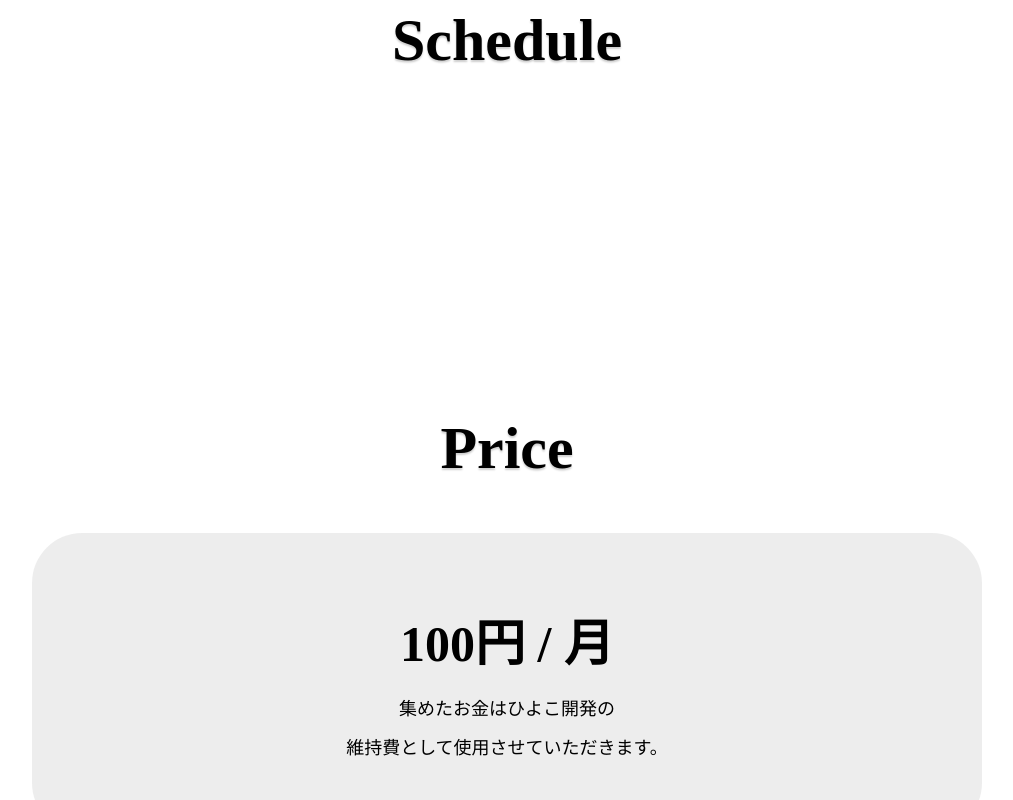
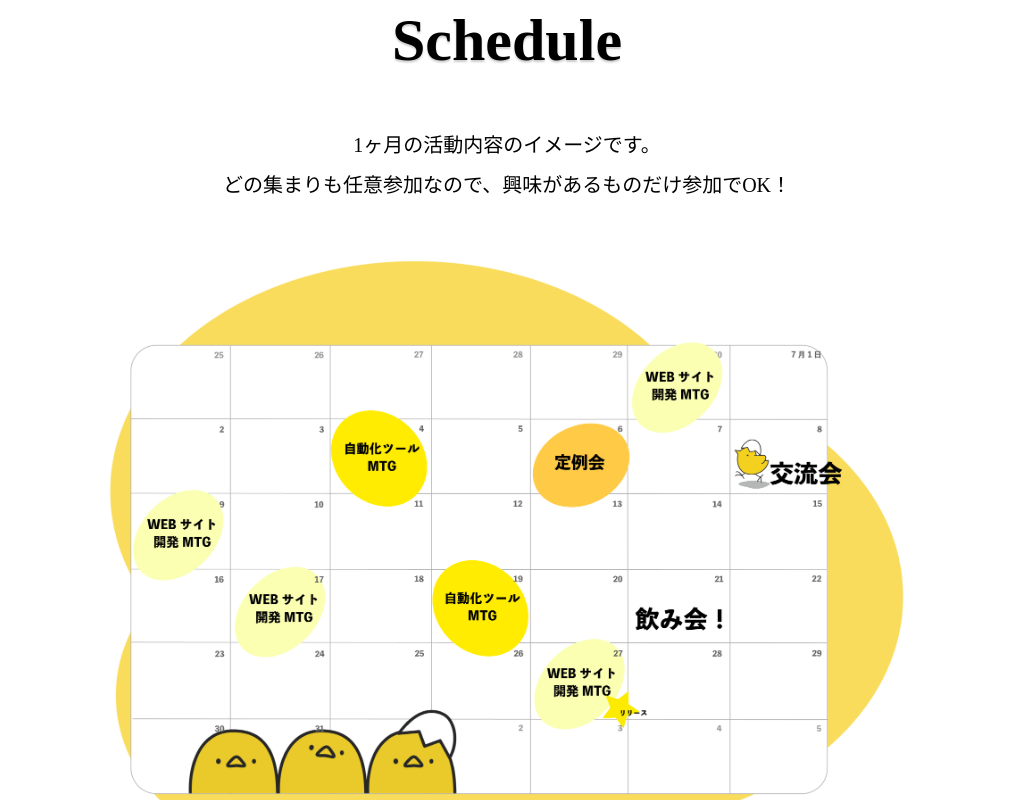
Before and after one commit to hiyokodev/hiyoko_site_2023, a Vue app: page / in a window 1280 px wide. Shown: the part 4000-4800 px from the top of the page, without its empty margins (133-1146 px from the left). Built offline with nearby package versions, Linux system fonts and the light colour scheme.

Commit message:
Add: scheduleSectionの作成
refs #19
- カレンダー画像を配置

```diff
--- a/src/components/Home/scheduleSection.vue
+++ b/src/components/Home/scheduleSection.vue
@@ -1,5 +1,12 @@
 <template>
-  <sectionLayout title="Schedule"> </sectionLayout>
+  <sectionLayout title="Schedule">
+    <p class="description">
+      1ヶ月の活動内容のイメージです。<br />どの集まりも任意参加なので、興味があるものだけ参加でOK！
+    </p>
+    <div class="Image_Container">
+      <img src="@/assets/img/Home/calender.png" />
+    </div>
+  </sectionLayout>
 </template>
 <script>
 import SectionLayout from './SectionLayout.vue'
@@ -9,4 +16,17 @@ export default {
   }
 }
 </script>
-<style scoped></style>
+<style scoped>
+.description {
+  margin: 50px;
+  line-height: 40px;
+}
+.Image_Container {
+  margin: 0 auto;
+  max-width: 800px;
+}
+
+img {
+  width: 100%;
+}
+</style>
```
Also changed, not shown: src/assets/img/Home/calender.png (added).
